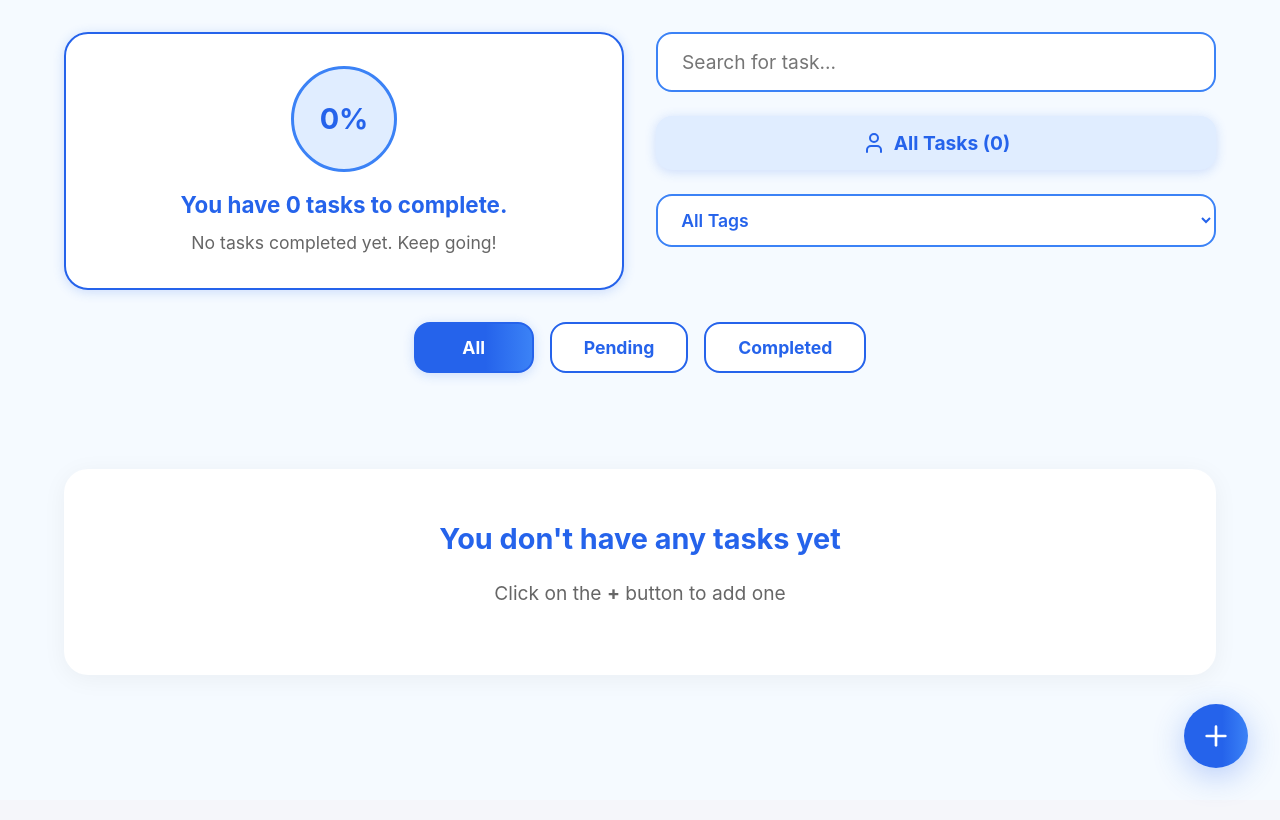
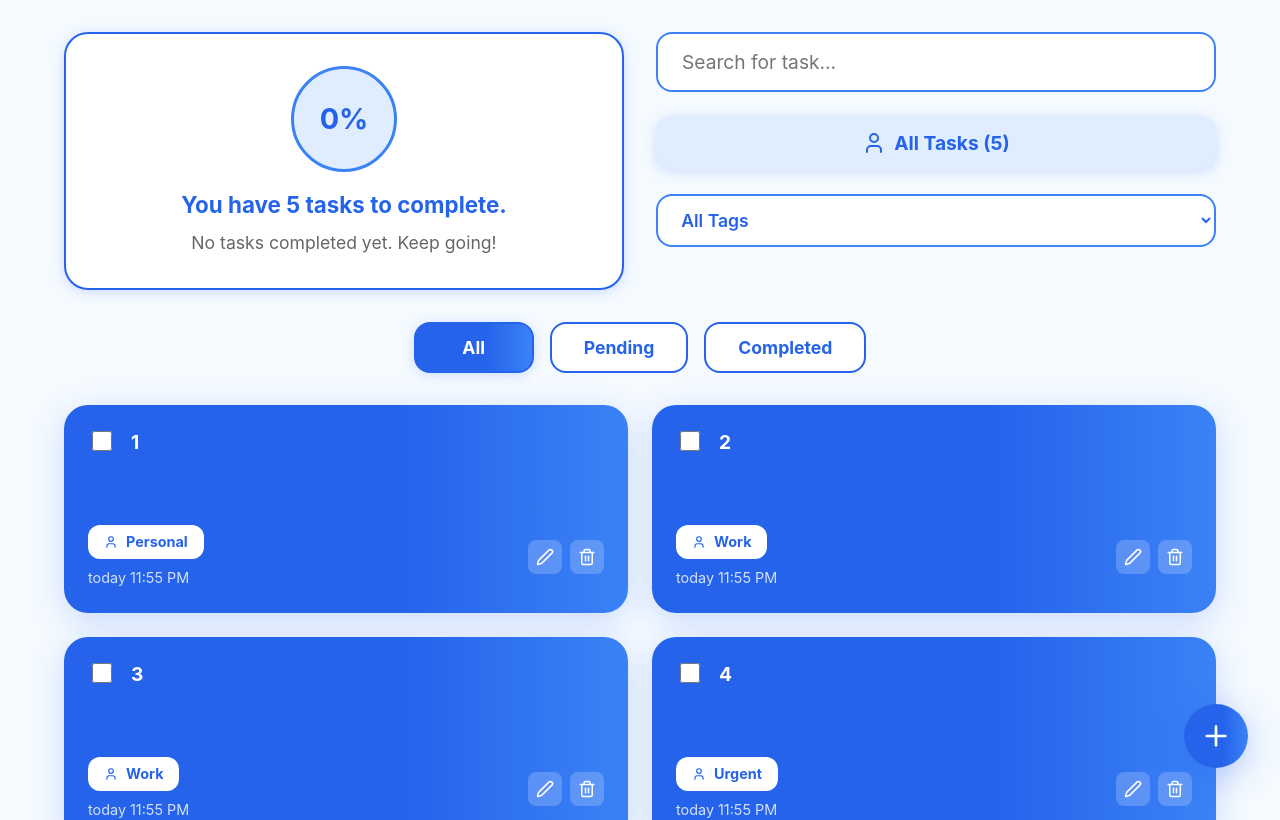
Before and after one commit to AtaanshAhlawat/To-Do-Dashboard, a React (Vite) app: page / in a window 1280 px wide. Shown: the top 820 px of the page. Built offline with nearby package versions, Linux system fonts and the light colour scheme; data requests are answered from the project's data file.

Commit message:
API#json

```diff
--- /dev/null
+++ b/db.json
@@ -0,0 +1,39 @@
+{
+  "tasks": [
+    {
+      "id": "7465",
+      "text": "1",
+      "completed": false,
+      "category": "Personal",
+      "created": "11:55 PM"
+    },
+    {
+      "id": "6bec",
+      "text": "2",
+      "completed": false,
+      "category": "Work",
+      "created": "11:55 PM"
+    },
+    {
+      "id": "7089",
+      "text": "3",
+      "completed": false,
+      "category": "Work",
+      "created": "11:55 PM"
+    },
+    {
+      "id": "d923",
+      "text": "4",
+      "completed": false,
+      "category": "Urgent",
+      "created": "11:55 PM"
+    },
+    {
+      "id": "b9b0",
+      "text": "5",
+      "completed": false,
+      "category": ";)",
+      "created": "11:55 PM"
+    }
+  ]
+}
--- a/package.json
+++ b/package.json
@@ -10,12 +10,15 @@
     "dev": "vite",
     "build": "vite build",
     "lint": "eslint .",
-    "preview": "vite preview"
+    "preview": "vite preview",
+    "backend": "json-server --watch db.json --port 3001"
   },
   "dependencies": {
+    "json": "^11.0.0",
     "lucide-react": "^0.522.0",
     "react": "^19.1.0",
     "react-dom": "^19.1.0",
+    "server": "^0.0.3",
     "tailwindcss": "^4.1.10"
   },
   "devDependencies": {
@@ -28,6 +31,7 @@
     "eslint-plugin-react-refresh": "^0.4.19",
     "gh-pages": "^6.3.0",
     "globals": "^16.0.0",
+    "json-server": "^1.0.0-beta.3",
     "vite": "^6.3.5"
   }
 }
--- a/src/App.jsx
+++ b/src/App.jsx
@@ -14,42 +14,73 @@ function App() {
   const [newTag, setNewTag] = useState('')
   const [tagFilter, setTagFilter] = useState('All Tags')
 
-  // No sample tasks, start empty
+  // Load tasks from backend
+  useEffect(() => {
+    fetch('http://localhost:3001/tasks')
+      .then(res => res.json())
+      .then(data => setTasks(data))
+  }, [])
 
+  // Add a new task to backend
   const addTask = () => {
     if (!newTask.trim()) return
-    setTasks([
-      ...tasks,
-      {
-        id: Date.now(),
+    const task = {
       text: newTask.trim(),
       completed: false,
       category: selectedTag,
       created: new Date().toLocaleTimeString([], { hour: '2-digit', minute: '2-digit' })
-      },
-    ])
+    }
+    fetch('http://localhost:3001/tasks', {
+      method: 'POST',
+      headers: { 'Content-Type': 'application/json' },
+      body: JSON.stringify(task)
+    })
+      .then(res => res.json())
+      .then(newTaskObj => setTasks([...tasks, newTaskObj]))
     setNewTask('')
     setShowAdd(false)
   }
 
+  // Toggle completion in backend
   const toggleTask = (id) => {
-    setTasks(tasks.map(t => t.id === id ? { ...t, completed: !t.completed } : t))
+    const task = tasks.find(t => t.id === id)
+    fetch(`http://localhost:3001/tasks/${id}`, {
+      method: 'PATCH',
+      headers: { 'Content-Type': 'application/json' },
+      body: JSON.stringify({ completed: !task.completed })
+    })
+      .then(res => res.json())
+      .then(updatedTask => setTasks(tasks.map(t => t.id === id ? updatedTask : t)))
   }
 
+  // Delete from backend
   const deleteTask = (id) => {
-    setTasks(tasks.filter(t => t.id !== id))
+    fetch(`http://localhost:3001/tasks/${id}`, {
+      method: 'DELETE'
+    })
+      .then(() => setTasks(tasks.filter(t => t.id !== id)))
   }
 
+  // Start editing
   const startEditing = (id, text) => {
     setEditingId(id)
     setEditingText(text)
   }
 
+  // Save edit to backend
   const saveEdit = () => {
     if (!editingText.trim()) return
-    setTasks(tasks.map(t => t.id === editingId ? { ...t, text: editingText.trim() } : t))
+    fetch(`http://localhost:3001/tasks/${editingId}`, {
+      method: 'PATCH',
+      headers: { 'Content-Type': 'application/json' },
+      body: JSON.stringify({ text: editingText.trim() })
+    })
+      .then(res => res.json())
+      .then(updatedTask => {
+        setTasks(tasks.map(t => t.id === editingId ? updatedTask : t))
         setEditingId(null)
         setEditingText('')
+      })
   }
 
   const cancelEdit = () => {
```
Also changed, not shown: 1 other file (tests, documents, lock files or other folders). Lines whose indentation alone changed are shown as unchanged.
